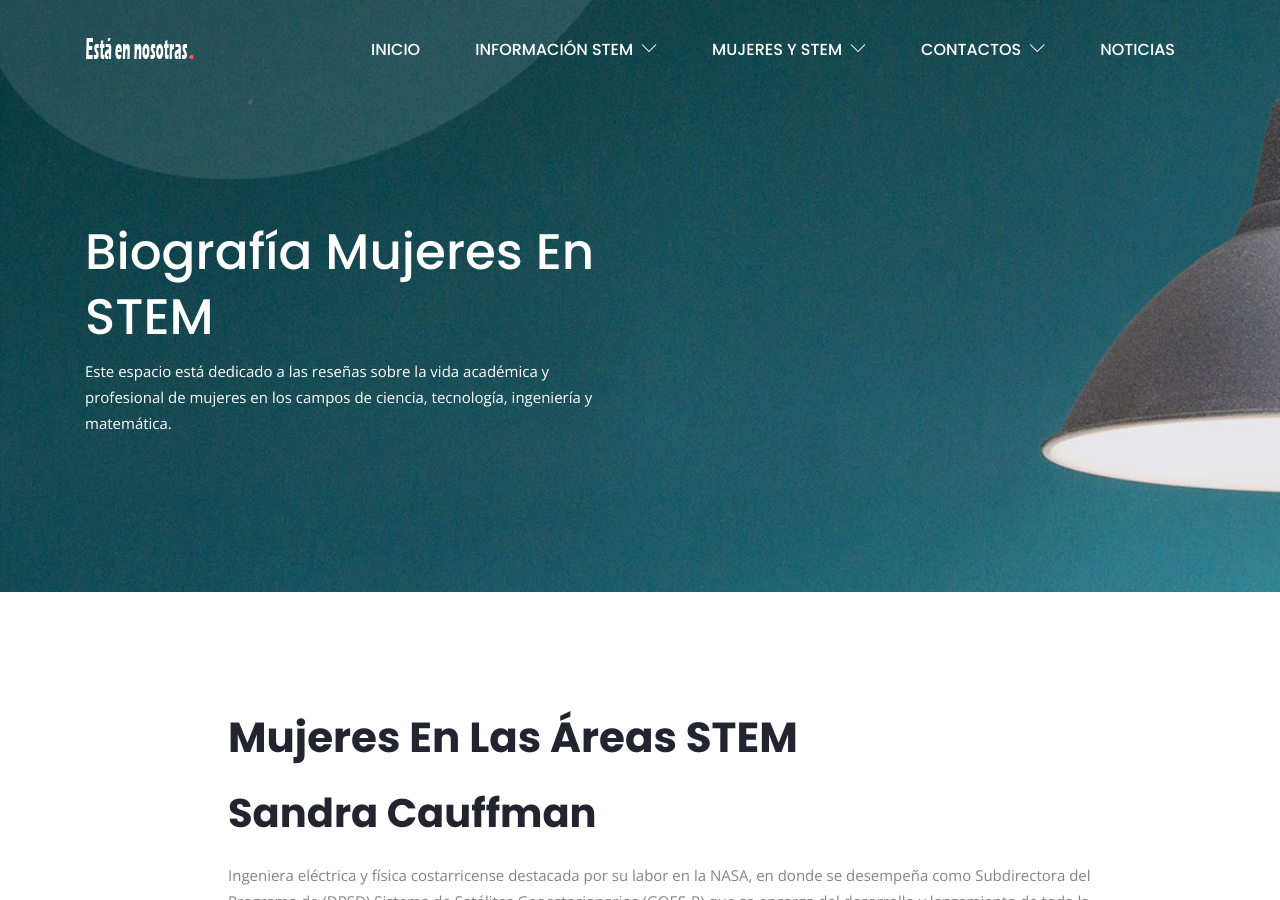
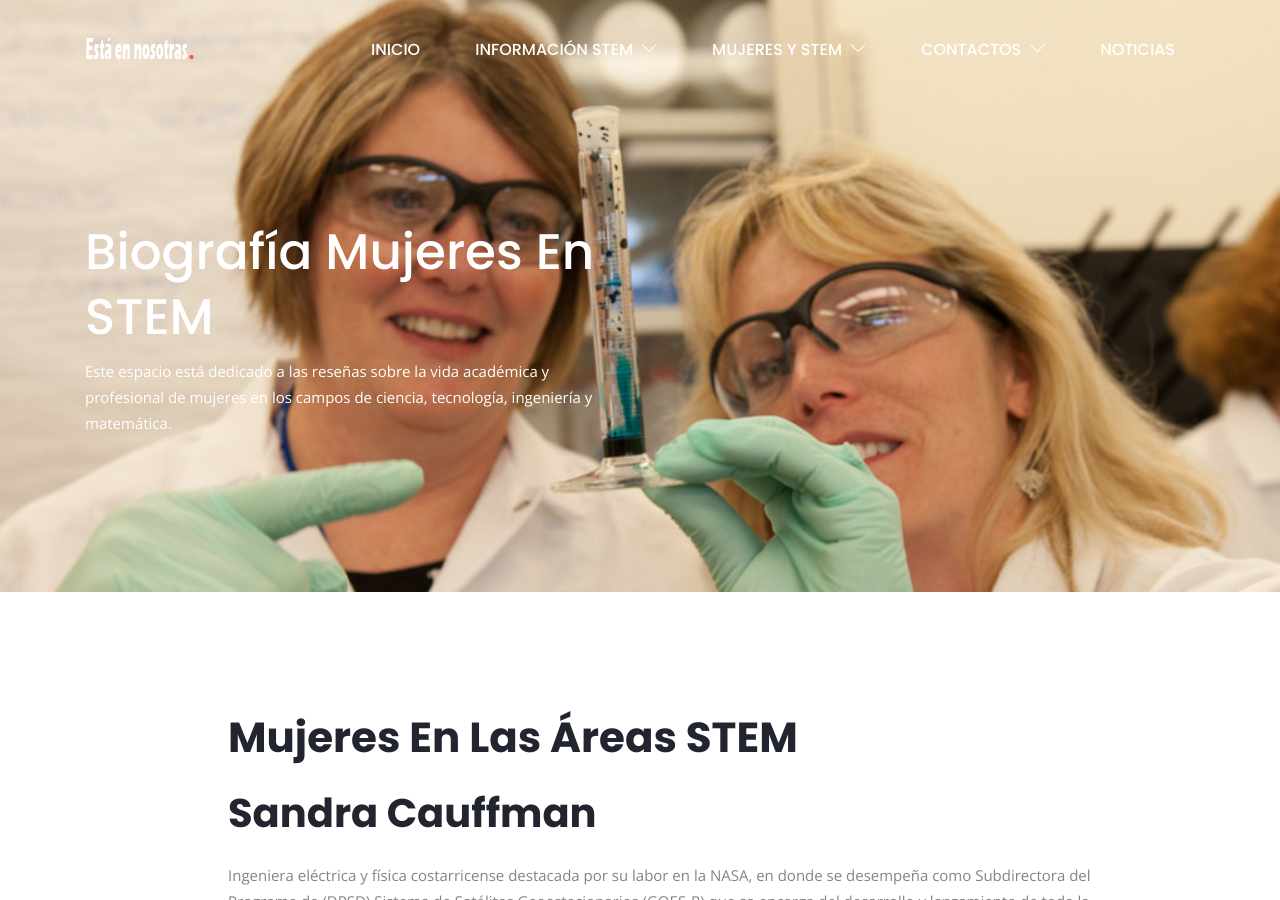
Before and after one commit to estaennosotraspiloto/estaennosotraspiloto, a Jekyll site: the page built from biografia-mujeres-en-stem.html, in a window 1280 px wide and 900 px high. Built offline with Jekyll 4.4.1, drawn with Linux system fonts in a browser that asks for light colours.

Commit message:
Update from Forestry.io estaennosotraspiloto updated biografia-mujeres-en-stem.html

```diff
--- a/biografia-mujeres-en-stem.html
+++ b/biografia-mujeres-en-stem.html
@@ -1,6 +1,6 @@
 ---
 layout: default
-header_image: "/assets/images/bg/bg-portfolio.jpg"
+header_image: "/assets/images/team/biografia.jpg"
 title: Biografía Mujeres en STEM
 description: Este espacio está dedicado a las reseñas sobre la vida académica y profesional
   de mujeres en los campos de ciencia, tecnología, ingeniería y matemática.
```
